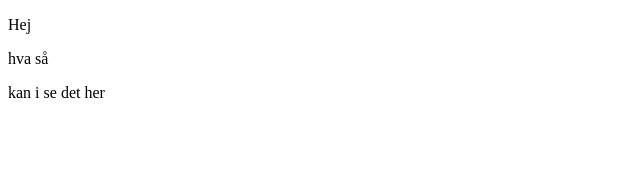
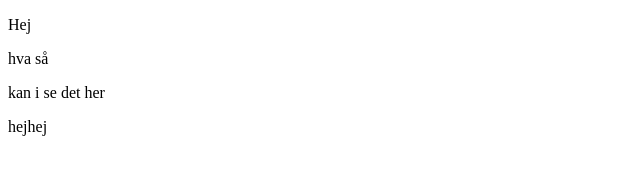
Before and after one commit to Frede52/Aflevering-3-webtek, a plain HTML site: page index.html in a window 1280 px wide. Shown: the full height of the page, 0-640 px from the left. Drawn offline with Linux system fonts and the light colour scheme.

Commit message:
Tilføjet hejhej

```diff
--- a/index.html
+++ b/index.html
@@ -10,6 +10,7 @@
 <p>Hej</p>
 <p>hva så</p>
 <p>kan i se det her</p>
+<p>hejhej</p>
     <script>
 
     </script>
```
